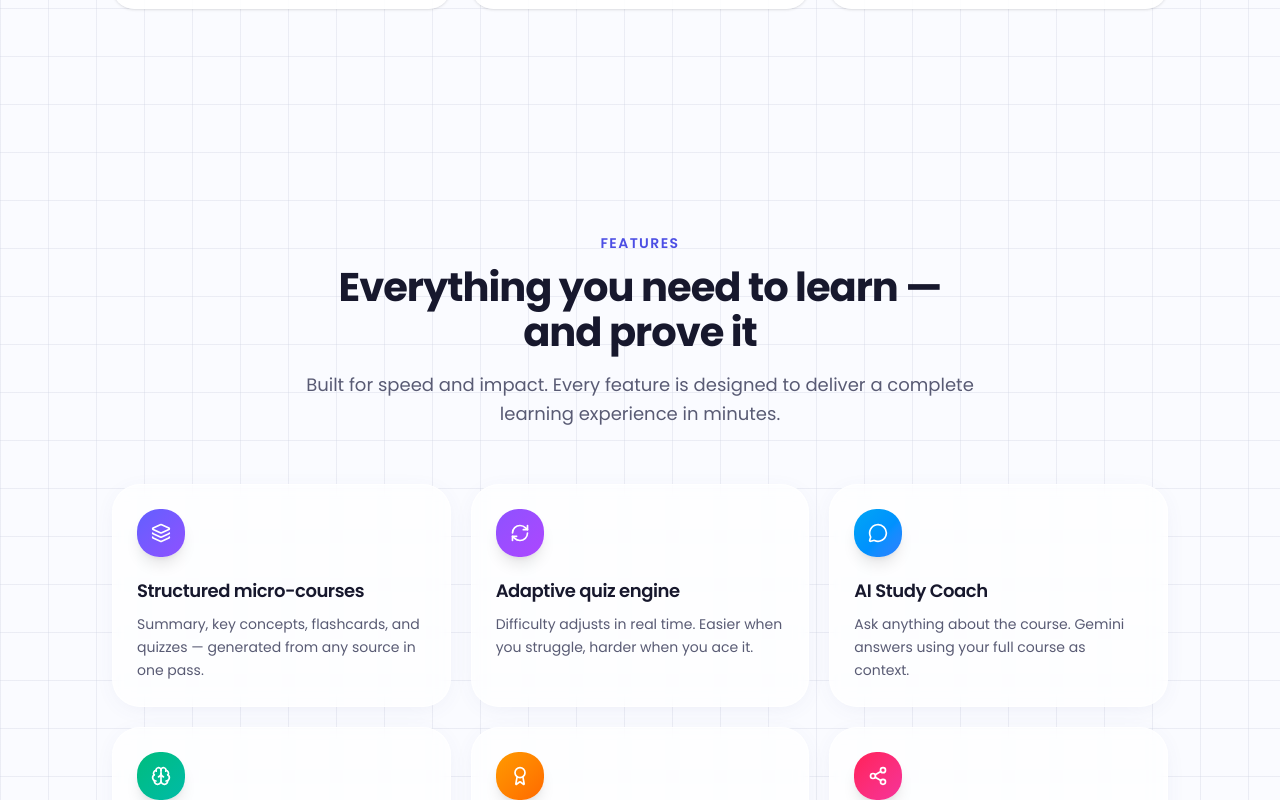
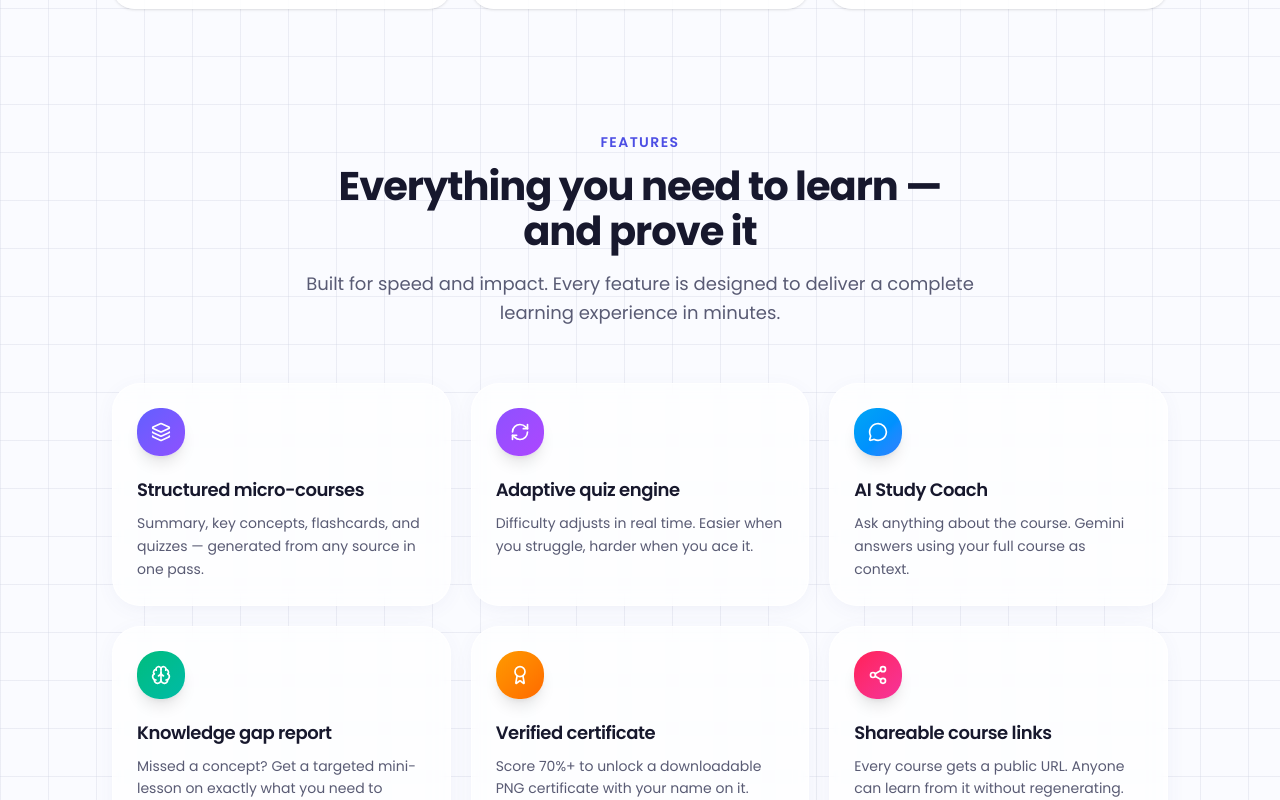
Before and after one commit to Vibe-Coders-Cursor-Buildathon/skill-proof, a Next.js app: page / in a window 1280 px wide. Shown: the part 3400-4200 px from the top of the page. Built offline with nearby package versions, Linux system fonts and the light colour scheme.

Commit message:
Update features-section.tsx

```diff
--- a/src/components/home/features-section.tsx
+++ b/src/components/home/features-section.tsx
@@ -60,7 +60,7 @@ const FEATURES = [
 
 export function FeaturesSection() {
   return (
-    <section id="features" className="py-20 md:py-28">
+    <section id="features" className="py-[11px]">
       <div className="mx-auto max-w-6xl px-4 sm:px-6">
         <div className="mx-auto max-w-2xl text-center">
           <p className="text-sm font-semibold uppercase tracking-widest text-primary">
```
